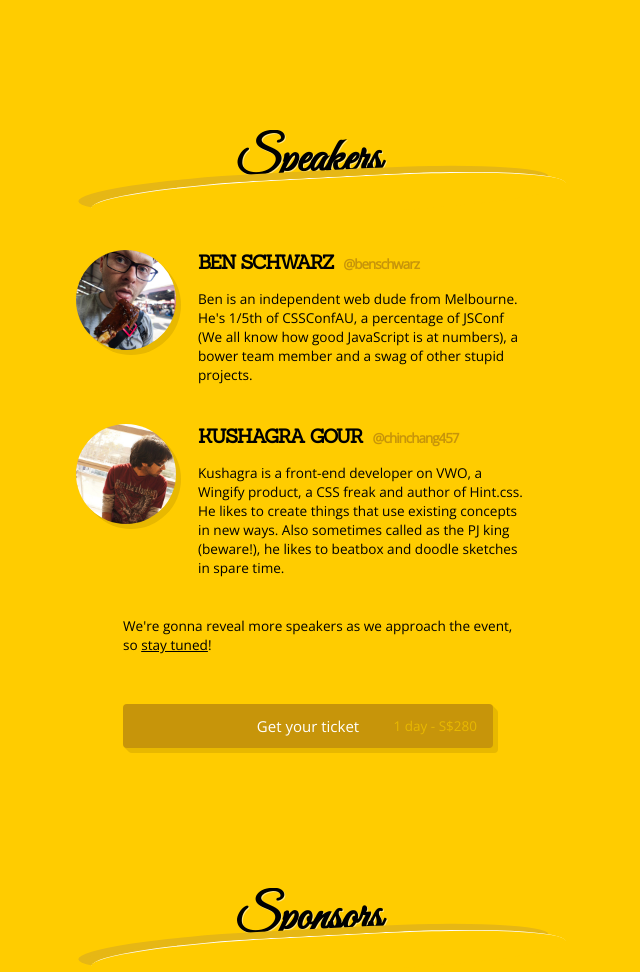
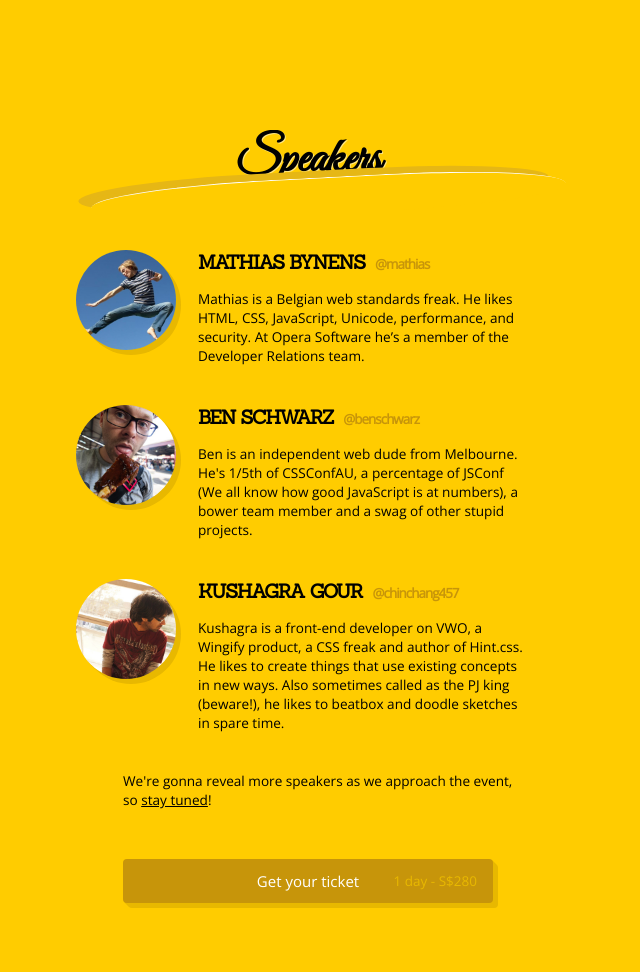
Before and after one commit to serrynaimo/2014.cssconf.asia, a PHP site: page / in a window 1280 px wide. Shown: the part 2060-3032 px from the top of the page, without its empty margins (332-972 px from the left). Run offline with PHP 8.4, Linux system fonts and the light colour scheme; some libraries are stand-ins or nearby versions; some web fonts are replaced.

Commit message:
Adding Mathias

```diff
--- a/index.php
+++ b/index.php
@@ -101,6 +101,14 @@
 		<section id="speakers">
 			<h2>Speakers</h2>
 			<div class="speaker">
+				<a href="https://twitter.com/mathias" target="_blank"><img src="img/speakers/mathias.jpg" /></a>
+				<h3>Mathias Bynens <a href="https://twitter.com/mathias" target="_blank">@mathias</a></h3>
+				<p>
+					Mathias is a Belgian web standards freak. He likes HTML, CSS, JavaScript, Unicode, performance,
+					and security. At Opera Software he’s a member of the Developer Relations team.
+				</p>
+			</div>
+			<div class="speaker">
 				<a href="https://twitter.com/benschwarz" target="_blank"><img src="img/speakers/benschwarz.jpg" /></a>
 				<h3>Ben Schwarz <a href="https://twitter.com/benschwarz" target="_blank">@benschwarz</a></h3>
 				<p>
@@ -114,6 +122,7 @@
 					Kushagra is a front-end developer on VWO, a Wingify product, a CSS freak and author of Hint.css. He likes to create things that use existing concepts in new ways. Also sometimes called as the PJ king (beware!), he likes to beatbox and doodle sketches in spare time.
 				</p>
 			</div>
+
 			<!--<div class="speaker">
 				<a href="https://twitter.com/ricostacruz" target="_blank"><img src="img/speakers/ricostacruz.jpg" /></a>
 				<h3>Rico Sta. Cruz <a href="https://twitter.com/ricostacruz" target="_blank">@ricostacruz</a></h3>
```
Also changed, not shown: img/speakers/mathias.jpg (added).
